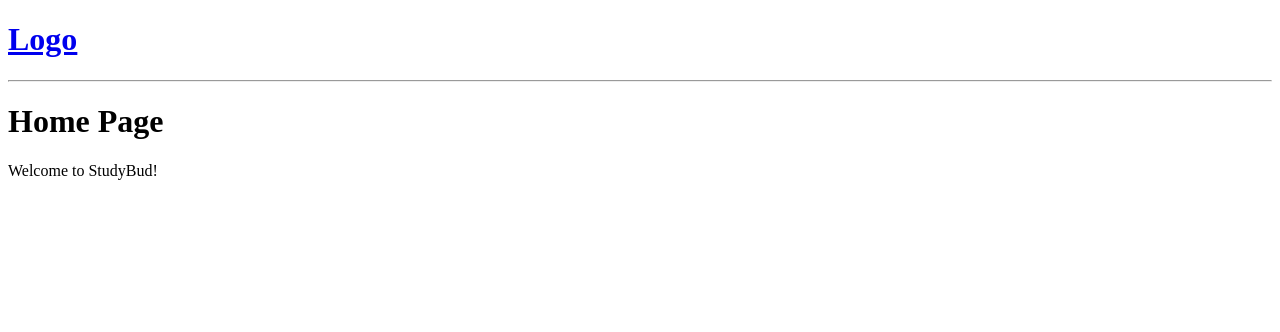
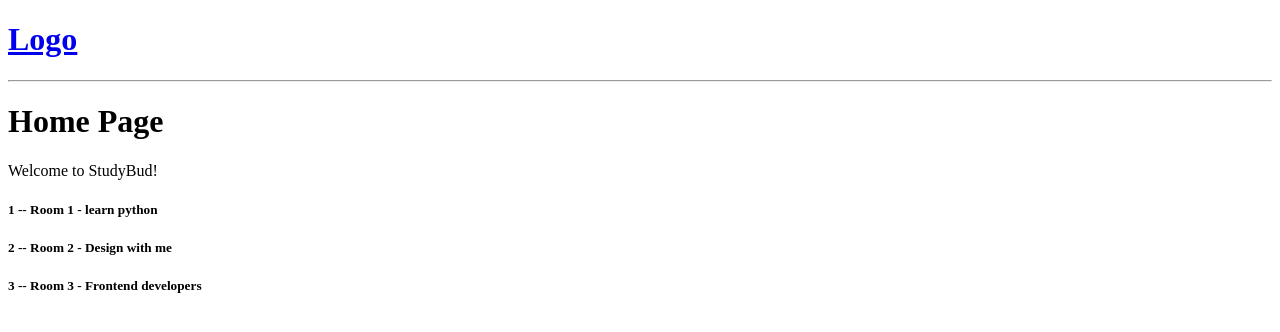
Before and after one commit to torhaa1/DjangoDennisTut, a Django app: page / in a window 1280 px wide. Shown: the top 332 px of the page. Run offline with Django 5.2, Linux system fonts and the light colour scheme.

Commit message:
passing 1st variable to templates

```diff
--- a/base/views.py
+++ b/base/views.py
@@ -3,8 +3,14 @@ from django.http import HttpResponse
 
 # Create your views here.
 
+rooms = [
+    {'id': 1, 'name': 'Room 1 - learn python'},
+    {'id': 2, 'name': 'Room 2 - Design with me'},
+    {'id': 3, 'name': 'Room 3 - Frontend developers'}
+]
+
 def home(request):
-    return render(request, 'home.html')
+    return render(request, 'home.html', {'rooms': rooms})
 
 def room(request):
     return render(request, 'room.html')
--- a/templates/home.html
+++ b/templates/home.html
@@ -3,4 +3,20 @@
 {% block content %}
    <h1>Home Page</h1>
    <p>Welcome to StudyBud!</p>
+
+   <div>
+
+    <div>
+        {% for room in rooms %}
+            <div>
+                <h5>{{room.id}} -- {{ room.name }}</h5>
+            {% comment %} <h2>{{ room.name }}</h2> {% endcomment %}
+        {% endfor %}
+    </div>
+
+
+
+
+
+
 {% endblock %}
```
